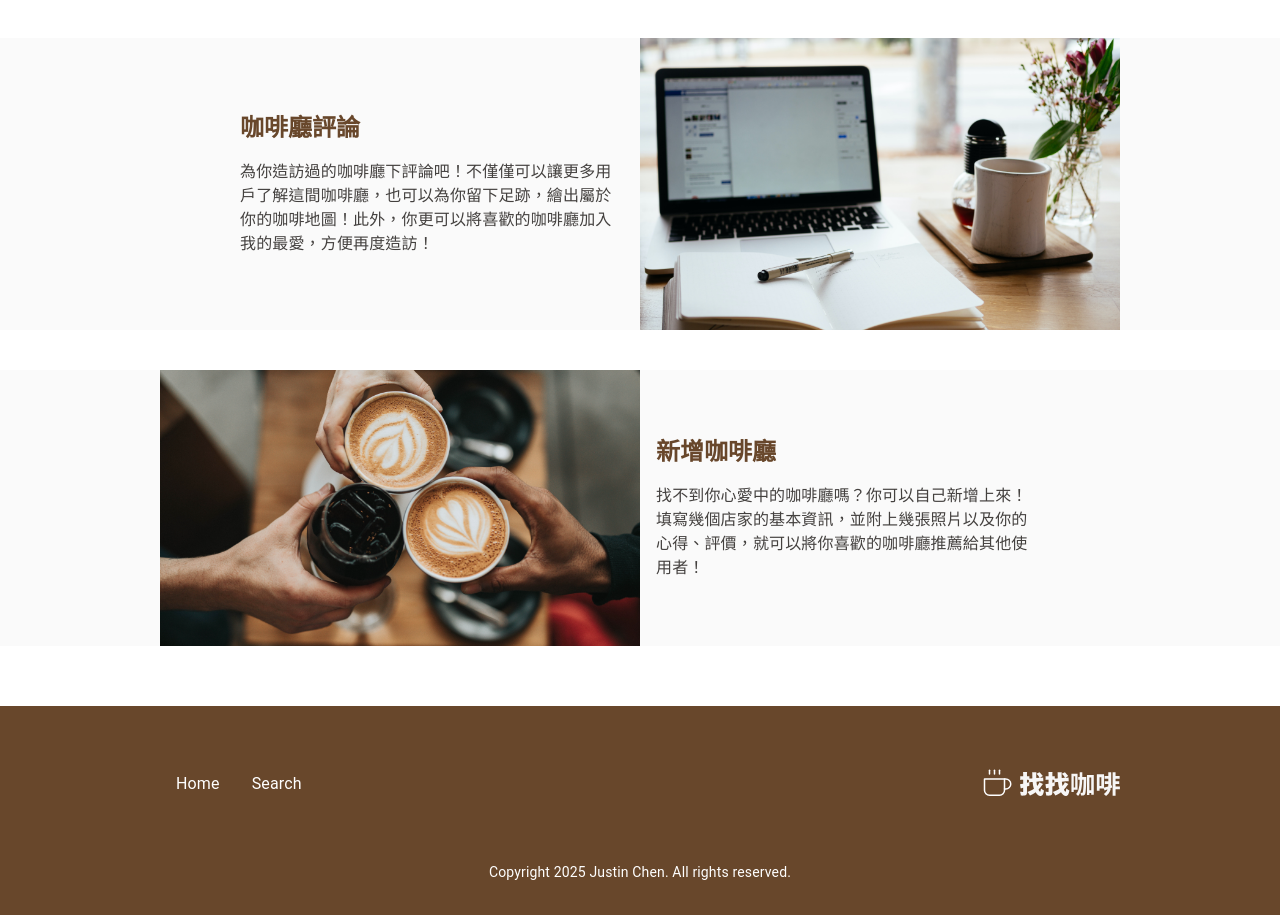
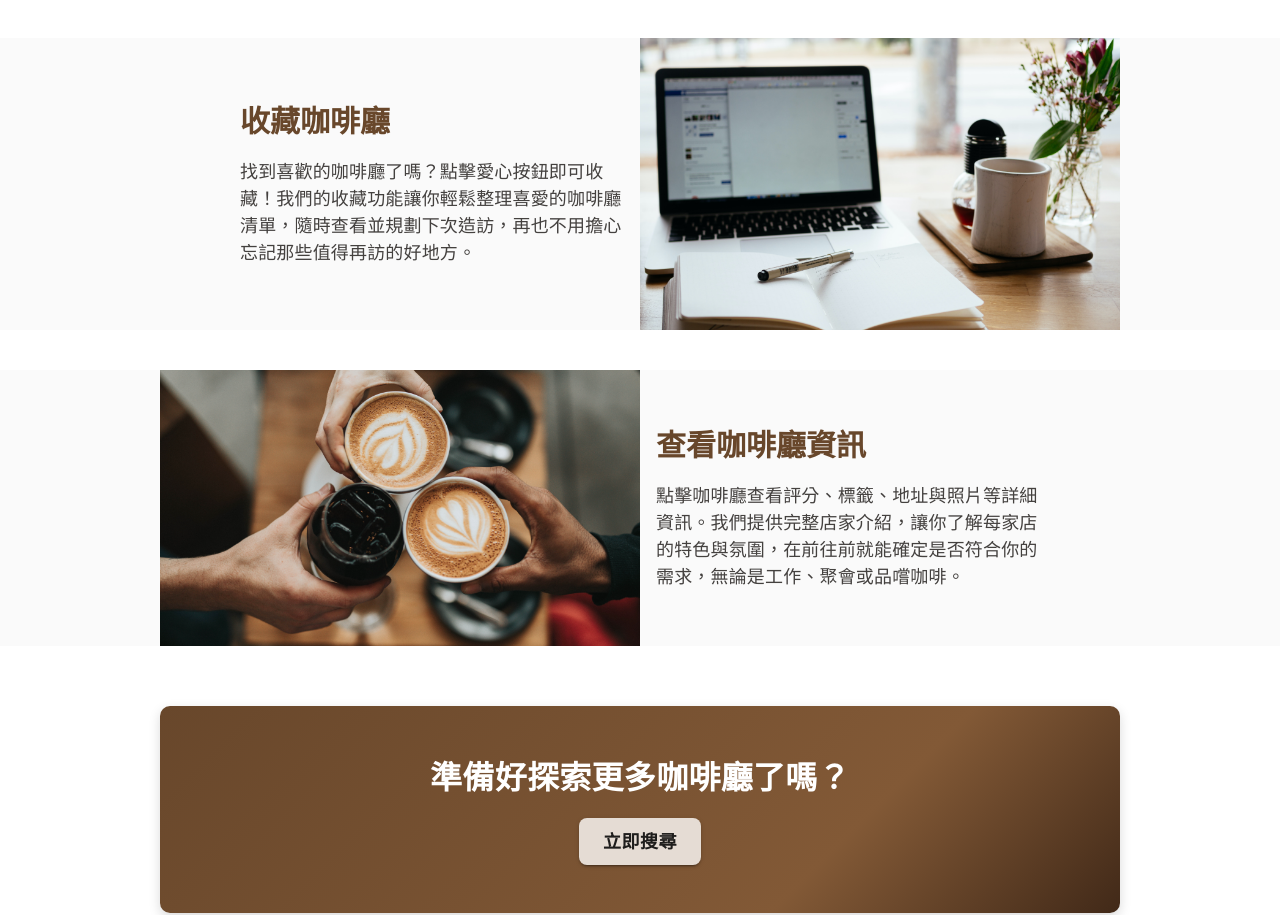
Before and after one commit to jjustin-35/findCafe, a Next.js app: page / in a window 1280 px wide. Shown: the part 1117-2032 px from the top of the page. Built offline with nearby package versions, Linux system fonts and the light colour scheme; what @mui/material-nextjs would draw is missing.

Commit message:
update: add cta banner

```diff
--- a/app/page.tsx
+++ b/app/page.tsx
@@ -1,7 +1,7 @@
-import Header from '@/components/Header';
 import HomeBanner from '@/components/HomeBanner';
 import TextBanner from '@/components/TextBanner';
 import HomeIntro from '@/components/HomeIntro';
+import CtaBanner from '@/components/CtaBanner';
 import Footer from '@/components/Footer';
 
 export default function Home() {
@@ -10,6 +10,7 @@ export default function Home() {
       <HomeBanner />
       <TextBanner type="home" />
       <HomeIntro />
+      <CtaBanner title="準備好探索更多咖啡廳了嗎？" buttonText="立即搜尋" href="/cafe" />
       <Footer />
     </>
   );
--- /dev/null
+++ b/components/CtaBanner/index.tsx
@@ -0,0 +1,50 @@
+'use client';
+
+import Link from 'next/link';
+import { Button, Stack, Typography } from '@mui/material';
+import { Container } from '@/style/styles';
+import { BannerContainer } from './styled';
+
+interface CtaBannerProps {
+  title: string;
+  buttonText: string;
+  href: string;
+}
+
+const CtaBanner = ({ title, buttonText, href }: CtaBannerProps) => {
+  return (
+    <Container>
+      <BannerContainer>
+        <Stack direction="column" alignItems="center" gap={2}>
+          <Typography
+            component="h2"
+            color="white"
+            fontWeight="bold"
+            fontSize={{ mobile: '22px', tablet: '32px' }}
+            textAlign="center"
+          >
+            {title}
+          </Typography>
+          <Link href={href}>
+            <Button
+              size="large"
+              variant="contained"
+              color="info"
+              sx={{
+                borderRadius: '8px',
+                px: 3,
+                py: 1,
+                fontWeight: 'bold',
+                fontSize: { mobile: '16px', tablet: '18px' },
+              }}
+            >
+              {buttonText}
+            </Button>
+          </Link>
+        </Stack>
+      </BannerContainer>
+    </Container>
+  );
+};
+
+export default CtaBanner;
--- /dev/null
+++ b/components/CtaBanner/styled.tsx
@@ -0,0 +1,24 @@
+'use client';
+
+import { styled } from '@mui/material/styles';
+import { Box } from '@mui/material';
+
+export const BannerContainer = styled(Box)`
+  background: linear-gradient(
+    135deg,
+    ${({ theme }) => theme.palette.primary.main} 0%,
+    ${({ theme }) => theme.palette.secondary.main} 70%,
+    ${({ theme }) => theme.palette.secondary.dark} 100%
+  );
+  padding: ${({ theme }) => theme.spacing(4, 3)};
+  text-align: center;
+  width: 100%;
+  margin: 40px 0;
+  border-radius: 10px;
+  box-shadow: 0 4px 12px rgba(0, 0, 0, 0.15);
+
+  ${({ theme }) => theme.breakpoints.up('laptop')} {
+    padding: ${({ theme }) => theme.spacing(6, 4)};
+    margin: 60px 0;
+  }
+`;
--- a/components/HomeBanner/index.tsx
+++ b/components/HomeBanner/index.tsx
@@ -15,7 +15,11 @@ const HomeBanner = () => {
             tablet: 'start',
           }}
         >
-          <Title>找到專屬於你的咖啡廳</Title>
+          <Title>
+            來找找咖啡，
+            <br />
+            找到專屬於你的咖啡廳
+          </Title>
           <Link href="/cafe">
             <Button
               size="large"
--- a/components/HomeBanner/styled.tsx
+++ b/components/HomeBanner/styled.tsx
@@ -13,10 +13,14 @@ export const HomeBannerImage = styled('div')`
 `;
 
 export const Title = styled('h1')`
-  font-size: 48px;
+  font-size: 34px;
   font-weight: bold;
   color: white;
   margin: 0 0 24px;
+
+  ${({ theme }) => theme.breakpoints.up('laptop')} {
+    font-size: 48px;
+  }
 `;
 
 export const SearchWrapper = styled('div')`
--- a/components/HomeIntro/data.ts
+++ b/components/HomeIntro/data.ts
@@ -9,7 +9,7 @@ const data: ImageTextBannerProps[] = [
       },
       title: '搜尋咖啡廳',
       description:
-        '當人們需要個喝咖啡的地方時，往往會陷入不知道要去哪裡、哪裡有咖啡廳、咖啡廳不符合需求的窘境。為了解決這樣的問題，我們架設了這個網站，希望能幫助你找到最適合你的咖啡廳。',
+        '想找理想咖啡廳？我們的搜尋功能讓你輕鬆篩選！依照標籤、評分快速過濾，並透過地圖查看位置。無論你需要安靜工作、聚會或品嚐好咖啡，都能找到最適合的場所。',
     },
     styles: {
       description: {
@@ -23,9 +23,9 @@ const data: ImageTextBannerProps[] = [
         src: '/images/home-intro-2.png',
         alt: 'home-intro-2',
       },
-      title: '咖啡廳評論',
+      title: '收藏咖啡廳',
       description:
-        '為你造訪過的咖啡廳下評論吧！不僅僅可以讓更多用戶了解這間咖啡廳，也可以為你留下足跡，繪出屬於你的咖啡地圖！此外，你更可以將喜歡的咖啡廳加入我的最愛，方便再度造訪！',
+        '找到喜歡的咖啡廳了嗎？點擊愛心按鈕即可收藏！我們的收藏功能讓你輕鬆整理喜愛的咖啡廳清單，隨時查看並規劃下次造訪，再也不用擔心忘記那些值得再訪的好地方。',
     },
     styles: {
       isReverse: true,
@@ -40,9 +40,9 @@ const data: ImageTextBannerProps[] = [
         src: '/images/home-intro-3.png',
         alt: 'home-intro-3',
       },
-      title: '新增咖啡廳',
+      title: '查看咖啡廳資訊',
       description:
-        '找不到你心愛中的咖啡廳嗎？你可以自己新增上來！填寫幾個店家的基本資訊，並附上幾張照片以及你的心得、評價，就可以將你喜歡的咖啡廳推薦給其他使用者！',
+        '點擊咖啡廳查看評分、標籤、地址與照片等詳細資訊。我們提供完整店家介紹，讓你了解每家店的特色與氛圍，在前往前就能確定是否符合你的需求，無論是工作、聚會或品嚐咖啡。',
     },
     styles: {
       description: {
--- a/components/ImageTextBanner/index.tsx
+++ b/components/ImageTextBanner/index.tsx
@@ -28,12 +28,7 @@ const ImageTextBanner = ({ data, styles }: ImageTextBannerProps) => {
       }}
       spacing={2}
     >
-      <Image
-        {...image}
-        sizes="100vw"
-        width={785}
-        height={450}
-      />
+      <Image {...image} sizes="100vw" width={785} height={450} />
       <Stack
         direction="column"
         justifyContent="center"
@@ -44,10 +39,17 @@ const ImageTextBanner = ({ data, styles }: ImageTextBannerProps) => {
           maxWidth: { mobile: '100%', laptop: '40%' },
         }}
       >
-        <Typography component="h2" variant="h5" color="primary.main" fontWeight="bold" {...styles?.title}>
+        <Typography
+          component="h2"
+          variant="h5"
+          color="primary.main"
+          fontWeight="bold"
+          fontSize={{ mobile: '24px', laptop: '30px' }}
+          {...styles?.title}
+        >
           {title}
         </Typography>
-        <Typography variant="body1" {...styles?.description}>
+        <Typography variant="body1" fontSize={{ mobile: '16px', laptop: '18px' }} {...styles?.description}>
           {description}
         </Typography>
       </Stack>
```
